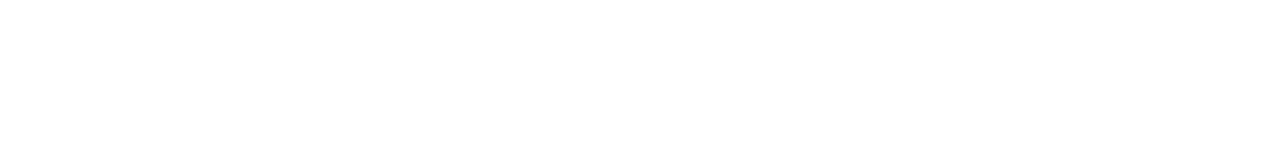
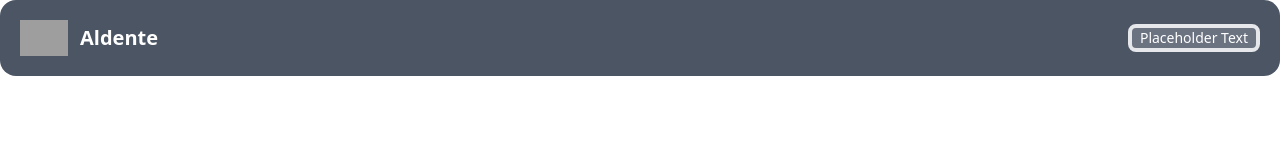
Before and after one commit to crhinesmith/alDente, a plain HTML site: page Assets/HTML/cookbook.html in a window 1280 px wide. Drawn offline with nearby package versions, Linux system fonts and the light colour scheme; grey boxes are pictures that could not be loaded.

Commit message:
basic navbar complete

```diff
--- a/Assets/HTML/cookbook.html
+++ b/Assets/HTML/cookbook.html
@@ -0,0 +1,28 @@
+<!DOCTYPE html>
+<html lang="en">
+<head>
+    <meta charset="UTF-8">
+    <meta http-equiv="X-UA-Compatible" content="IE=edge">
+    <meta name="viewport" content="width=device-width, initial-scale=1.0">
+    <title>Aldente: Cookbook</title>
+    <script src="https://cdn.tailwindcss.com"></script>
+    <link href="Assets\CSS\results.css" rel="stylesheet">
+</head>
+<body>
+    <header class="navbarContainer">
+        <nav class="container mx-auto border-gray-200 p-5 rounded-2xl bg-gray-600">
+            <div class="container flex flex-wrap justify-between items-center mx-auto">
+                <!-- href needs to be specified for each html page **(TODO) -->
+                <a href="#" class="flex items-center">
+                    <img src="https://cdn-icons.flaticon.com/png/512/3041/premium/3041130.png?token=exp=1660606265~hmac=03fd15932bbef7498463d454de1748db" class="mr-3 h-6 sm:h-9" alt="Aldente Logo">
+                    <span class="self-center text-xl font-semibold whitespace-nowrap text-white">Aldente</span>
+                </a>
+                <div class="flex">
+                    <!-- button will need event listener to shoot to desired HTML **(TODO)  -->
+                    <button type="button" class=" rounded-lg text-white text-sm px-2 bg-gray-500 border-solid border-4">Placeholder Text</button>
+                </div>
+            </div>
+        </nav>
+    </header>
+</body>
+</html>
```
Also changed, not shown: Assets/HTML/recipe.html (+28 -0 lines), Assets/HTML/results.html (+28 -0 lines), Index.html (+19 -3 lines).
